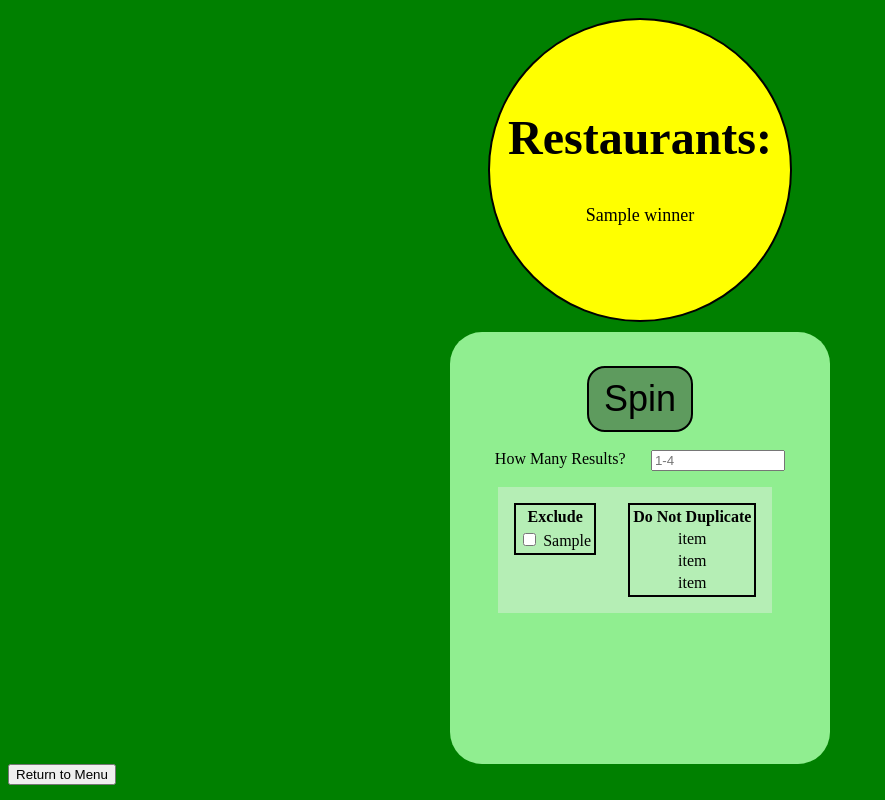
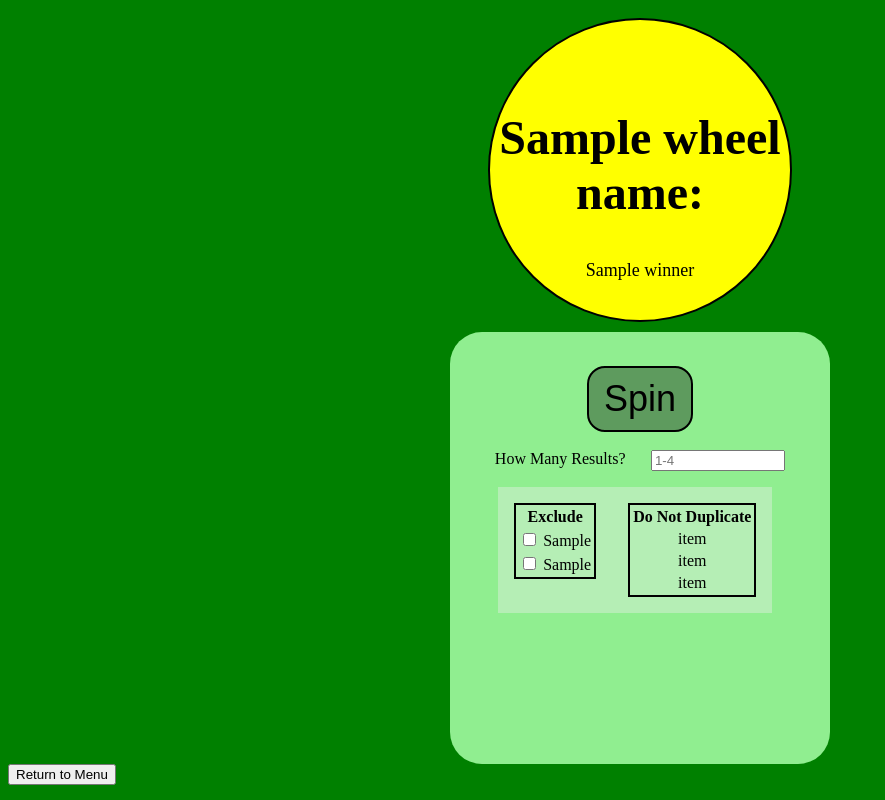
Before and after one commit to tsennema/pycharmspinner, a Flask app: template templates/spin.html in a window 1280 px wide. Shown: the whole page, without its empty margins (0-885 px from the left). Run offline with Flask 2, Linux system fonts and the light colour scheme; the template is opened without the code that fills it: most values are stand-ins (such as "Sample title", 1, 10 or a date in 2020).

Commit message:
added ability to switch between wheels from menu

```diff
--- a/app.py
+++ b/app.py
@@ -31,13 +31,19 @@ db = connection.cursor()
 @app.route("/")
 def index():
     # Home page, with options to navigate to spin page, wheels page, tags page
-    return render_template('index.html')
+    wheels = db.execute("SELECT DISTINCT wheel_name FROM wheels")
+    wheels = wheels.fetchall()
+    return render_template('index.html', wheels=wheels)
 
 @app.route("/spin", methods=["GET", "POST"])
 def spin():
     # Have selector for each wheel in database, options for exclude/nodupe, button for select
     # todo make this all come from index
-    wheel_name = "restaurants"
+    if request.args.get("wheelselect"):
+        wheel_name = request.args.get("wheelselect")
+    elif request.form.get("wheelselect"):
+        wheel_name = request.form.get("wheelselect")
+
     taggroup = ["style", "price"]
     tag1 = db.execute("SELECT DISTINCT %s FROM wheels WHERE wheel_name = ?" % (taggroup[0]), (wheel_name,))
     tag1 = tag1.fetchall()
@@ -49,15 +55,14 @@ def spin():
     tag2list = []
     for tag in range(len(tag2)):
         tag2list.append(tag2[tag][taggroup[1]])
-
     if request.method == "POST":
         # Get count from POST, check for valid
         if not request.form.get("count"):
             number = 1
         else:
             number = int(request.form.get("count"))
+
         # Get exclude parameters from POST
-
         # Perform search/random selection
         wheel = db.execute("SELECT * FROM wheels WHERE wheel_name = ?", (wheel_name,))
         wheel = wheel.fetchall()
@@ -71,10 +76,10 @@ def spin():
         filtered = nodupe(filtered, nodupe_params)
         winners = spinner(filtered, number)
 
-        return render_template('spin.html', winners=winners, tag1=tag1list, tag2=tag2list)
+        return render_template('spin.html', wheel_name=wheel_name, winners=winners, tag1=tag1list, tag2=tag2list)
         # return render_template('spin.html', winner=winner)
     else:
-        return render_template('spin.html', tag1=tag1list, tag2=tag2list)
+        return render_template('spin.html', wheel_name=wheel_name, tag1=tag1list, tag2=tag2list)
 
 @app.route("/wheels")
 def wheels():
--- a/templates/index.html
+++ b/templates/index.html
@@ -13,6 +13,12 @@ Menu
     <div>
         <form action="/spin" method="get">
             <button type="submit">Spin the Wheel</button>
+            <label for="spinselect" hidden>Select Wheel to Spin</label>
+            <select name="wheelselect" id="spinselect">
+                {% for i in wheels %}
+                <option value="{{ i.wheel_name }}">{{ i.wheel_name }}</option>
+                {% endfor %}
+            </select>
         </form>
         <form action="/wheels">
             <button type="submit">Wheel Management</button>
--- a/templates/spin.html
+++ b/templates/spin.html
@@ -7,7 +7,7 @@ Spinner
 {% block body %}
 <div id='wheel'>
     <div id='winner'>
-        <h2>Restaurants:</h2>
+        <h2>{{ wheel_name }}:</h2>
         {% for i in winners %}
         {{ i }}
         <br>
@@ -19,7 +19,8 @@ Spinner
         <button>Spin</button>
         <div class='spininput'>
             <label for="count">How Many Results?</label>
-            <input type="number" id='count' name='count' placeholder='1-4' , min=1, max=4>
+            <input type="number" id='count' name='count' placeholder='1-4' min=1, max=4>
+            <input type="text" id='wheelselect' value='{{ wheel_name }}' hidden>
         </div>
         <div class='options'>
             <table id='excludetable'>
@@ -30,6 +31,14 @@ Spinner
                 </thead>
                 <tbody>
                     {% for i in tag1 %}
+                    <tr>
+                        <td>
+                            <input type="checkbox" id="{{ i }}" value="{{ i }}">
+                            <label for="{{ i }}">{{ i }}</label>
+                        </td>
+                    </tr>
+                    {% endfor %}
+                    {% for i in tag2 %}
                     <tr>
                         <td>
                             <input type="checkbox" id="{{ i }}" value="{{ i }}">
```
Also changed, not shown: picker.db.
